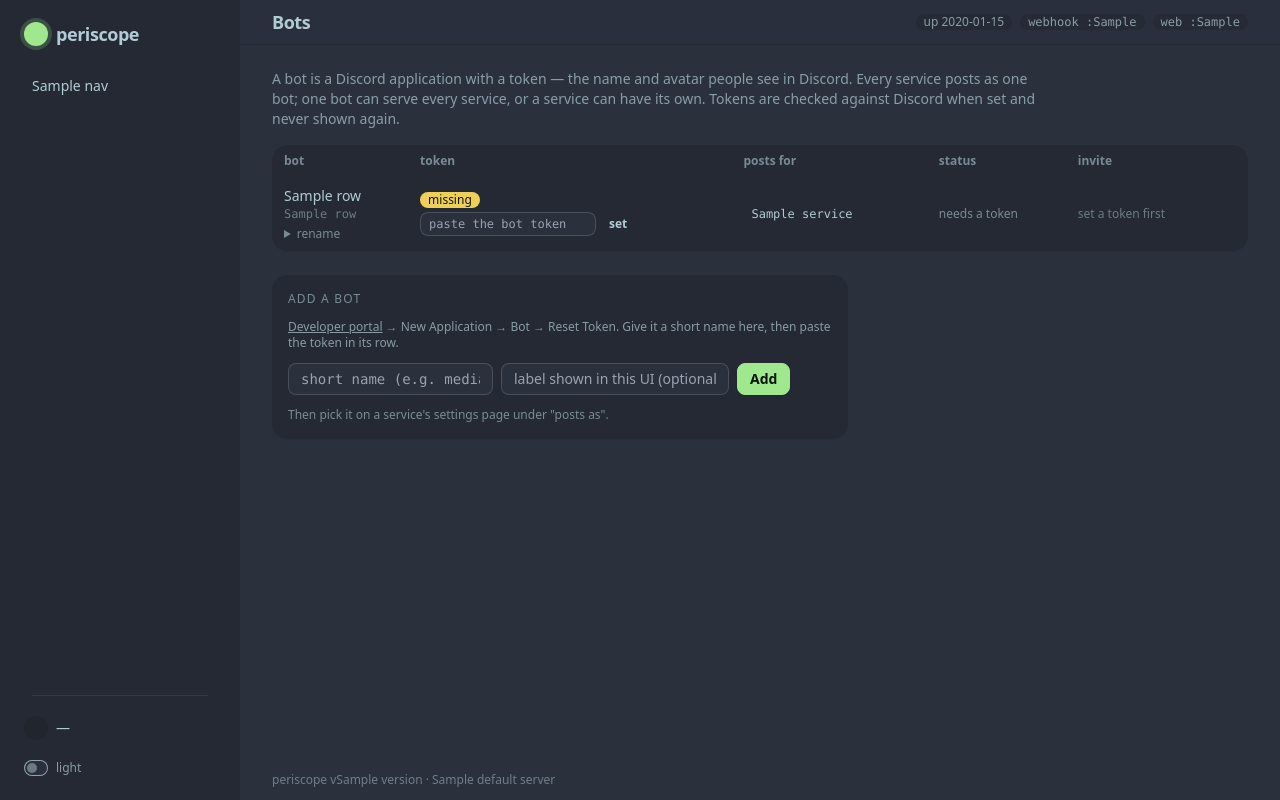
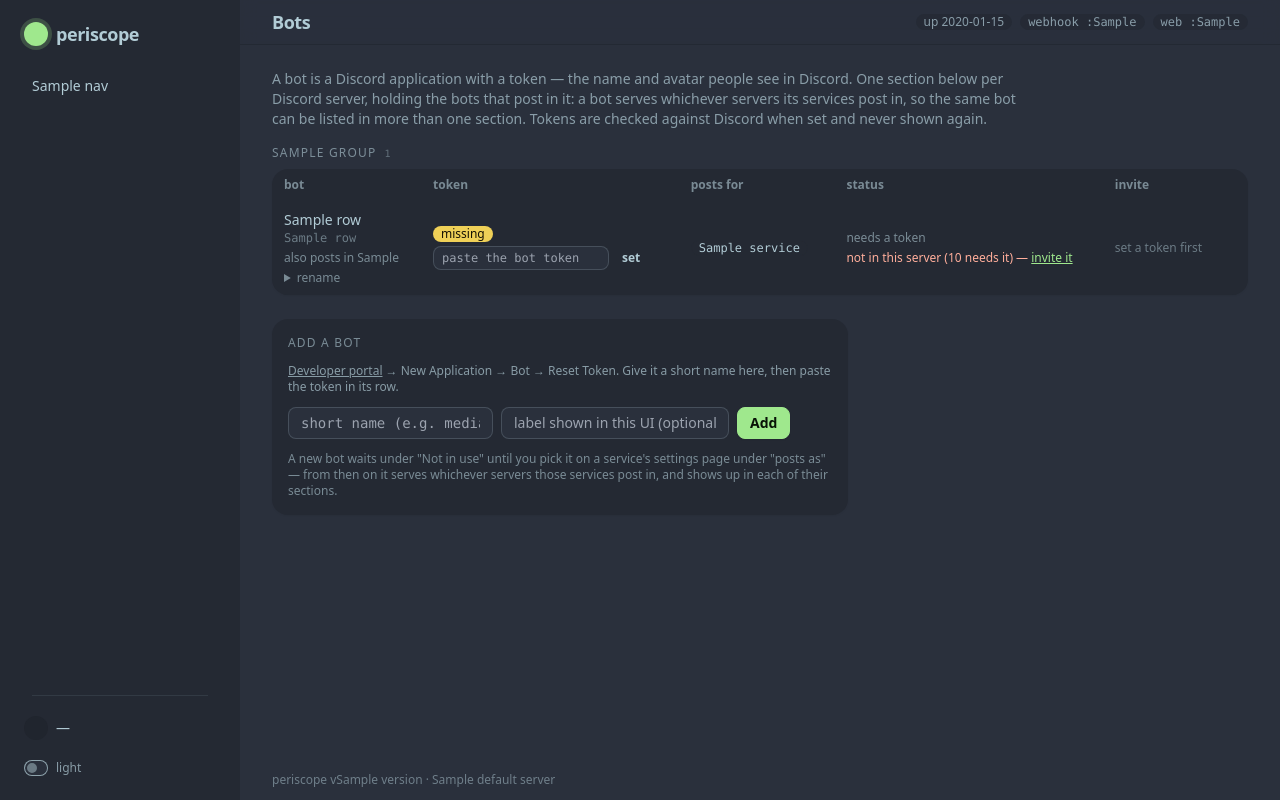
Before and after one commit to Formicaria/periscope, a Python web app: template web/src/periscope_web/templates/presences.html in a window 1280 px wide. Run offline with Jinja, Linux system fonts and the light colour scheme; the template is opened without the code that fills it: most values are stand-ins (such as "Sample title", 1, 10 or a date in 2020); some libraries are stand-ins or nearby versions.

Commit message:
v0.1.1: bots grouped per Discord server, servers split out of service settings, editable message templates, release workflow

```diff
--- a/core/pyproject.toml
+++ b/core/pyproject.toml
@@ -4,7 +4,7 @@ build-backend = "setuptools.build_meta"
 
 [project]
 name = "periscope"
-version = "2.1.0"
+version = "0.1.1"
 description = "periscope core: bot base, embeds, alert routing, status boards, views, webhooks for the periscope Discord bot pack."
 readme = "README.md"
 license = { text = "MIT" }
--- a/core/src/periscope/__init__.py
+++ b/core/src/periscope/__init__.py
@@ -55,4 +55,4 @@ __all__ = [
     "Store",
 ]
 
-__version__ = "2.1.0"
+__version__ = "0.1.1"
--- a/web/pyproject.toml
+++ b/web/pyproject.toml
@@ -4,7 +4,7 @@ build-backend = "setuptools.build_meta"
 
 [project]
 name = "periscope-web"
-version = "2.1.0"
+version = "0.1.1"
 description = "periscope web UI: admin pages + API served inside the periscope runtime (FastAPI + HTMX)."
 readme = "README.md"
 license = { text = "MIT" }
--- a/web/src/periscope_web/__init__.py
+++ b/web/src/periscope_web/__init__.py
@@ -1,3 +1,3 @@
 """periscope web UI — admin pages + API served inside the runtime (FastAPI + HTMX + daisyUI)."""
 
-__version__ = "2.1.0"
+__version__ = "0.1.1"
--- /dev/null
+++ b/web/src/periscope_web/templates/partials/presence_groups.html
@@ -0,0 +1,5 @@
+<div id="bots" class="space-y-6">
+  {% for group in groups %}
+  {% include "partials/presence_section.html" %}
+  {% endfor %}
+</div>
--- a/web/src/periscope_web/templates/partials/presence_row.html
+++ b/web/src/periscope_web/templates/partials/presence_row.html
@@ -1,10 +1,13 @@
-<tr id="presence-{{ row.name }}" class="align-top">
+<tr id="presence-{{ row.id }}" class="align-top">
   <td>
     <div class="font-medium">{{ row.label }}</div>
     <div class="mono text-xs opacity-50">{{ row.name }}</div>
+    {% if row.also_in %}
+    <div class="text-xs opacity-60 mt-1" title="the same bot posts in these servers too">also posts in {{ row.also_in | join(', ') }}</div>
+    {% endif %}
     <details class="mt-1">
       <summary class="text-xs opacity-60 cursor-pointer select-none">rename</summary>
-      <form class="flex flex-wrap gap-1 mt-1" hx-post="/presences/{{ row.name }}/label" hx-target="#presence-table" hx-swap="outerHTML">
+      <form class="flex flex-wrap gap-1 mt-1" hx-post="/presences/{{ row.name }}/label" hx-target="#bots" hx-swap="outerHTML">
         <input name="label" value="{{ row.label }}" class="input input-bordered input-xs w-32" placeholder="label" aria-label="label">
         <input name="new_name" value="{{ row.name }}" class="input input-bordered input-xs w-24 mono" pattern="[a-z0-9][a-z0-9_-]{0,31}" aria-label="short name">
         <button class="btn btn-ghost btn-xs">save</button>
@@ -13,7 +16,7 @@
   </td>
   <td>
     <div class="text-xs">{% if row.has_token %}<span class="badge badge-success badge-sm">set</span>{% else %}<span class="badge badge-warning badge-sm">missing</span>{% endif %}</div>
-    <form class="flex gap-1 mt-1" hx-post="/presences/{{ row.name }}/token" hx-target="#presence-{{ row.name }}" hx-swap="outerHTML" autocomplete="off">
+    <form class="flex gap-1 mt-1" hx-post="/presences/{{ row.name }}/token" hx-target="#bots" hx-swap="outerHTML" autocomplete="off">
       <input type="password" name="token" class="input input-bordered input-xs w-44 mono" placeholder="{{ 'paste a new token' if row.has_token else 'paste the bot token' }}" autocomplete="new-password" aria-label="bot token">
       <button class="btn btn-ghost btn-xs">{{ 'replace' if row.has_token else 'set' }}</button>
     </form>
@@ -23,19 +26,25 @@
   </td>
   <td class="text-xs max-w-xs">
     {% if row.connected %}<span class="badge badge-success badge-sm">online</span> {{ row.user }}
-      {% for gid, who in row.missing_guilds.items() %}<div class="text-error mt-1">not in server {{ gid }} (needed by {{ who }}) — use the invite link</div>{% endfor %}
     {% elif row.error %}<span class="badge badge-error badge-sm">offline</span><div class="text-error mt-1 break-words">{{ row.error }}</div>
     {% elif row.live %}<span class="badge badge-warning badge-sm">starting</span>
     {% elif row.has_token and row.enabled %}<span class="opacity-60">not running yet — restart to start it</span>
     {% elif row.has_token %}<span class="opacity-60">idle — no service switched on</span>
     {% else %}<span class="opacity-60">needs a token</span>{% endif %}
+    {% if row.in_server is none %}
+    {% elif row.in_server %}
+    <div class="opacity-60 mt-1">in this server</div>
+    {% else %}
+    <div class="text-error mt-1">not in this server{% if row.needed_by %} ({{ row.needed_by }} needs it){% endif %} —
+      {% if row.invite %}<a href="{{ row.invite }}" target="_blank" rel="noopener" class="link link-primary">invite it</a>{% else %}use the invite link{% endif %}</div>
+    {% endif %}
   </td>
-  <td class="text-xs" id="invite-{{ row.name }}" {% if row.has_token %}hx-get="/presences/{{ row.name }}/invite" hx-trigger="load" hx-swap="innerHTML"{% endif %}>
+  <td class="text-xs" id="invite-{{ row.id }}" {% if row.has_token %}hx-get="/presences/{{ row.name }}/invite" hx-trigger="load" hx-swap="innerHTML"{% endif %}>
     {% if row.has_token %}<span class="loading loading-dots loading-xs"></span>{% else %}<span class="opacity-50">set a token first</span>{% endif %}
   </td>
   <td class="text-right">
     {% if row.removable %}
-    <button class="btn btn-ghost btn-xs text-error" hx-post="/presences/{{ row.name }}/delete" hx-target="#presence-table" hx-swap="outerHTML"
+    <button class="btn btn-ghost btn-xs text-error" hx-post="/presences/{{ row.name }}/delete" hx-target="#bots" hx-swap="outerHTML"
             hx-confirm="Remove bot {{ row.label }}? Its token is forgotten; services move to {{ row.fallback }}.">remove</button>
     {% endif %}
   </td>
--- /dev/null
+++ b/web/src/periscope_web/templates/partials/presence_section.html
@@ -0,0 +1,21 @@
+<section id="bots-{{ group.slug }}" class="space-y-2">
+  <div class="flex flex-wrap items-baseline gap-2">
+    {% if group.unused %}
+    <h2 class="text-xs uppercase tracking-widest opacity-60">Not in use</h2>
+    <span class="text-xs opacity-60">— pick this bot on a service's settings page</span>
+    {% else %}
+    <h2 class="text-xs uppercase tracking-widest opacity-60">
+      <a href="/discord" class="link link-hover" title="this Discord server's settings">{{ group.label }}</a>
+    </h2>
+    <span class="mono text-[10px] opacity-40">{{ group.guild_id or 'no server id yet' }}</span>
+    {% if group.is_default %}<span class="badge badge-primary badge-xs" title="new services post here">default</span>{% endif %}
+    {% endif %}
+  </div>
+  {% if group.rows %}
+  {% include "partials/presence_table.html" %}
+  {% else %}
+  <div class="rounded-box bg-base-200 shadow-sm p-4 text-xs opacity-60">
+    No bot posts in this server yet — a service picks the bot it posts as under "posts as" on its settings page.
+  </div>
+  {% endif %}
+</section>
--- a/web/src/periscope_web/templates/partials/presence_table.html
+++ b/web/src/periscope_web/templates/partials/presence_table.html
@@ -1,10 +1,10 @@
-<div id="presence-table" class="overflow-x-auto rounded-box bg-base-200 shadow-sm">
+<div class="overflow-x-auto rounded-box bg-base-200 shadow-sm">
   <table class="table table-sm">
     <thead><tr>
       <th>bot</th><th>token</th><th>posts for</th><th>status</th><th>invite</th><th class="text-right"></th>
     </tr></thead>
     <tbody>
-      {% for row in rows %}
+      {% for row in group.rows %}
       {% include "partials/presence_row.html" %}
       {% endfor %}
     </tbody>
--- a/web/src/periscope_web/templates/presences.html
+++ b/web/src/periscope_web/templates/presences.html
@@ -1,11 +1,11 @@
 {% extends "base.html" %}
 {% block title %}Bots{% endblock %}
 {% block content %}
-<p class="text-sm opacity-70 mb-4 max-w-3xl">A bot is a Discord application with a token — the name and avatar people see in Discord. Every service posts as one bot; one bot can serve every service, or a service can have its own. Tokens are checked against Discord when set and never shown again.</p>
-{% include "partials/presence_table.html" %}
+<p class="text-sm opacity-70 mb-4 max-w-3xl">A bot is a Discord application with a token — the name and avatar people see in Discord. One section below per Discord server, holding the bots that post in it: a bot serves whichever servers its services post in, so the same bot can be listed in more than one section. Tokens are checked against Discord when set and never shown again.</p>
+{% include "partials/presence_groups.html" %}
 
 <div class="card bg-base-200 shadow-sm mt-6 max-w-xl">
-  <form class="card-body p-4 gap-3" method="post" action="/presences" hx-post="/presences" hx-target="#presence-table" hx-swap="outerHTML">
+  <form class="card-body p-4 gap-3" method="post" action="/presences" hx-post="/presences" hx-target="#bots" hx-swap="outerHTML">
     <input type="hidden" name="csrf" value="{{ csrf }}">
     <h3 class="text-xs uppercase tracking-widest opacity-60">Add a bot</h3>
     <p class="text-xs opacity-70"><a href="https://discord.com/developers/applications" target="_blank" rel="noopener" class="link">Developer portal</a> → New Application → Bot → Reset Token. Give it a short name here, then paste the token in its row.</p>
@@ -14,7 +14,7 @@
       <input name="label" class="input input-bordered input-sm" placeholder="label shown in this UI (optional)">
       <button class="btn btn-primary btn-sm">Add</button>
     </div>
-    <p class="text-xs opacity-60">Then pick it on a service's settings page under "posts as".</p>
+    <p class="text-xs opacity-60">A new bot waits under "Not in use" until you pick it on a service's settings page under "posts as" — from then on it serves whichever servers those services post in, and shows up in each of their sections.</p>
   </form>
 </div>
 {% endblock %}
```
Also changed, not shown: docs/CONTRIBUTING.md (+19 -0 lines), docs/SPEC-v2.md (+1 -1 lines), web/src/periscope_web/routes/presences.py (+63 -9 lines), web/tests/test_bots.py (added, +109 -0 lines), web/tests/test_pages.py (+5 -3 lines), .github/workflows/docker.yml, .github/workflows/release.yml (added), CHANGELOG.md (added).
